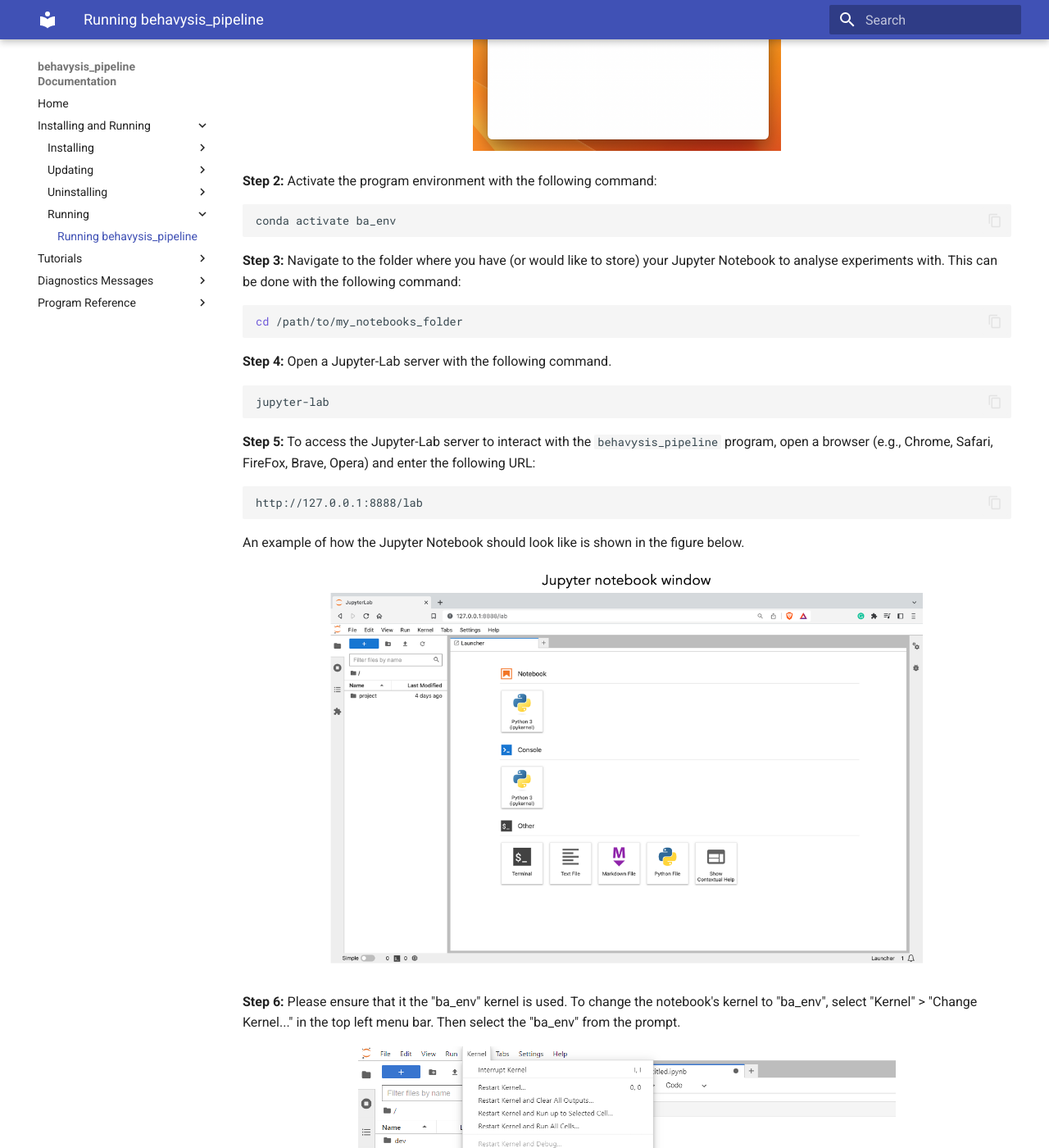
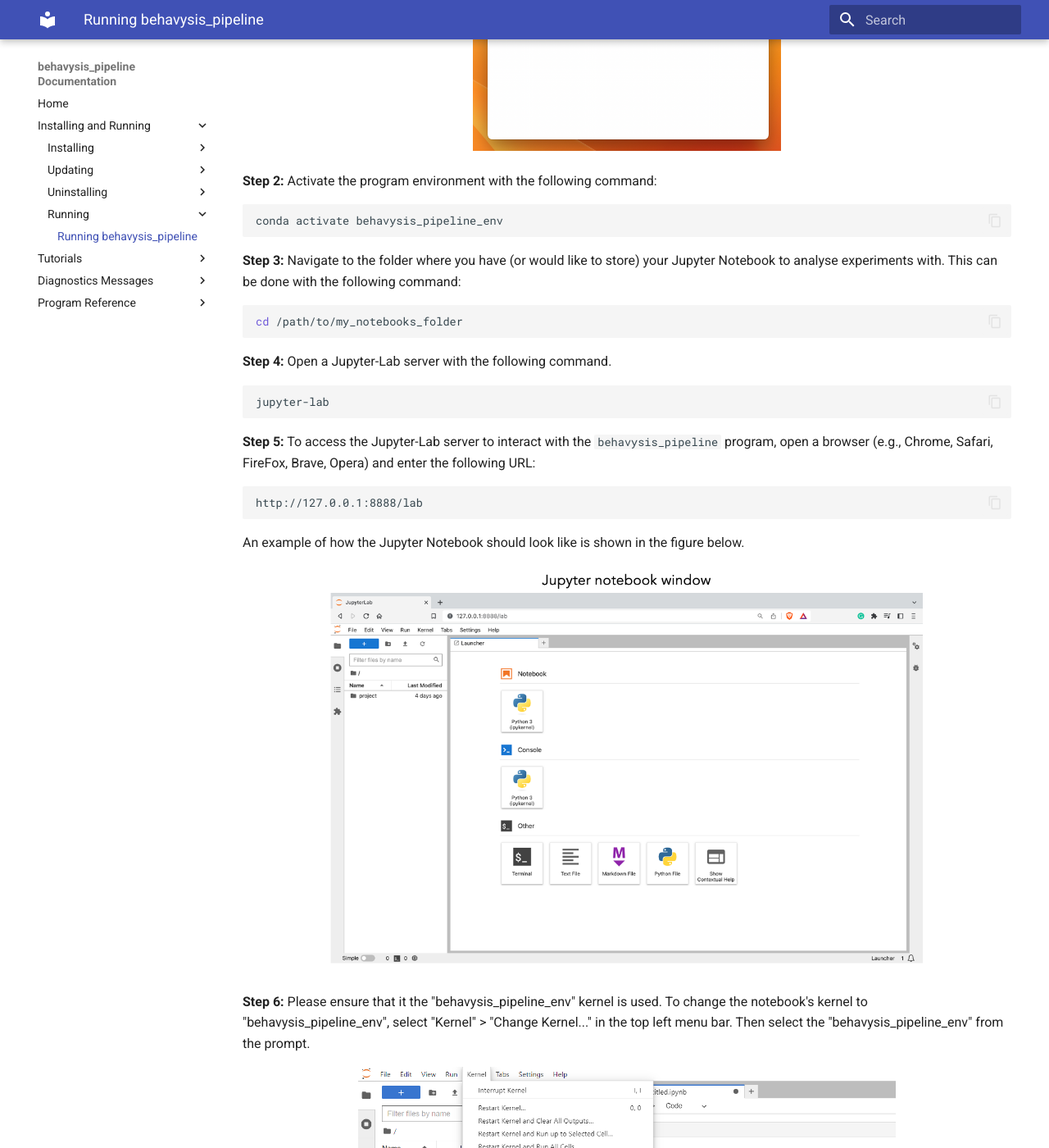
Before and after one commit to tlee08/behavysis, an MkDocs documentation site: the page built from documentation/docs/installation/running/conda.md, in a window 1280 px wide and 1400 px high, scrolled down 685 px. Shown: the whole window at 82% size. Built offline with MkDocs 1.6.1 and Material for MkDocs 9.7.7, drawn with Linux system fonts in a browser that asks for light colours.

Commit message:
fixed bugs

````diff
--- a/documentation/docs/installation/running/conda.md
+++ b/documentation/docs/installation/running/conda.md
@@ -18,7 +18,7 @@
 Activate the program environment with the following command:
 
 ```zsh
-conda activate ba_env
+conda activate behavysis_pipeline_env
 ```
 
 **Step 3:**
@@ -50,8 +50,8 @@ An example of how the Jupyter Notebook should look like is shown in the figure b
 </p>
 
 **Step 6:**
-Please ensure that it the "ba_env" kernel is used.
-To change the notebook's kernel to "ba_env", select "Kernel" > "Change Kernel..." in the top left menu bar. Then select the "ba_env" from the prompt.
+Please ensure that it the "behavysis_pipeline_env" kernel is used.
+To change the notebook's kernel to "behavysis_pipeline_env", select "Kernel" > "Change Kernel..." in the top left menu bar. Then select the "behavysis_pipeline_env" from the prompt.
 
 <p align="center">
     <img src="../../figures/jupyter_kernel1.png" alt="terminal_jupyter" title="terminal_jupyter" style="width:70%">
````
Also changed, not shown: documentation/docs/installation/uninstalling/conda_linux.md (+10 -2 lines), documentation/docs/installation/uninstalling/conda_windows.md (+5 -2 lines), 2 other files.
